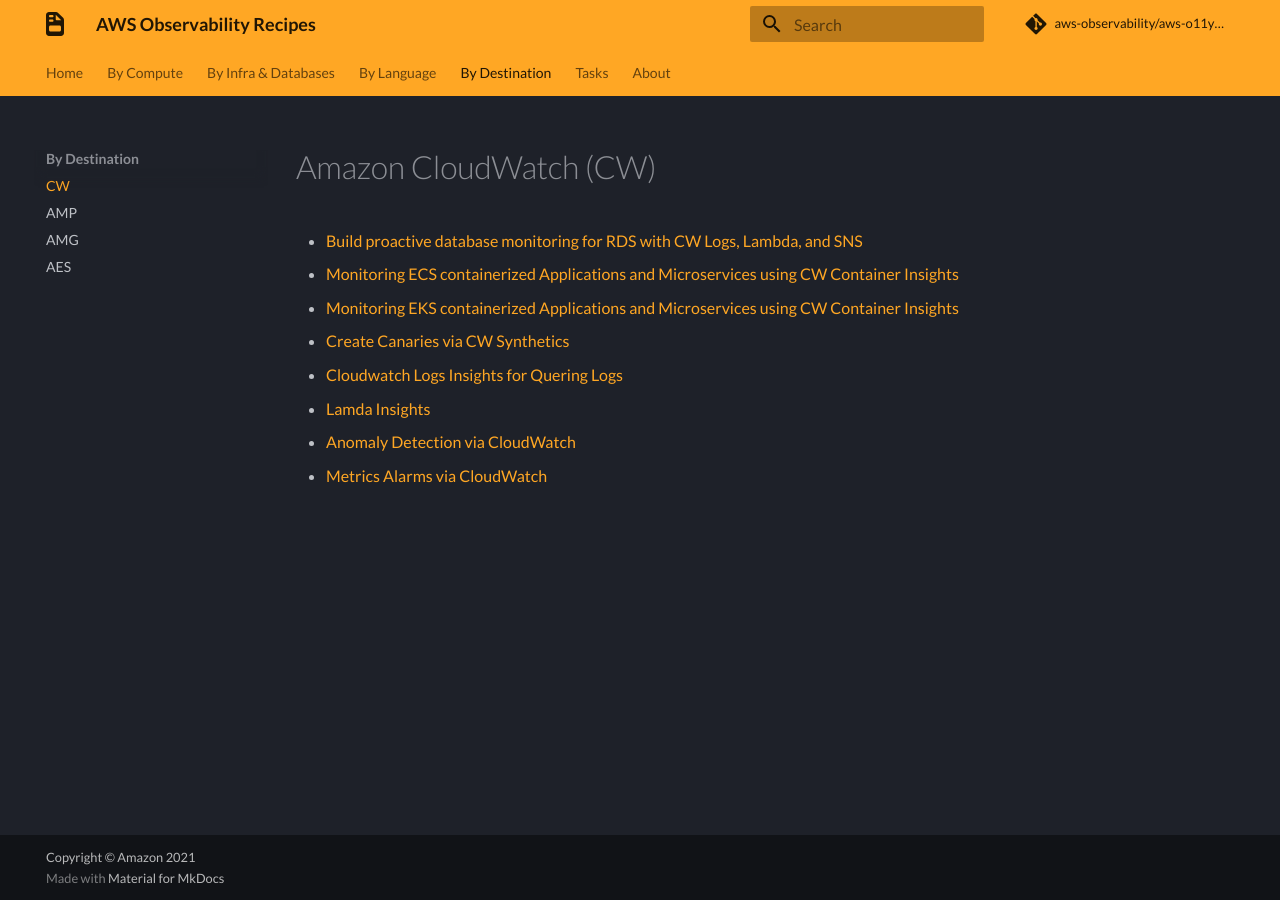
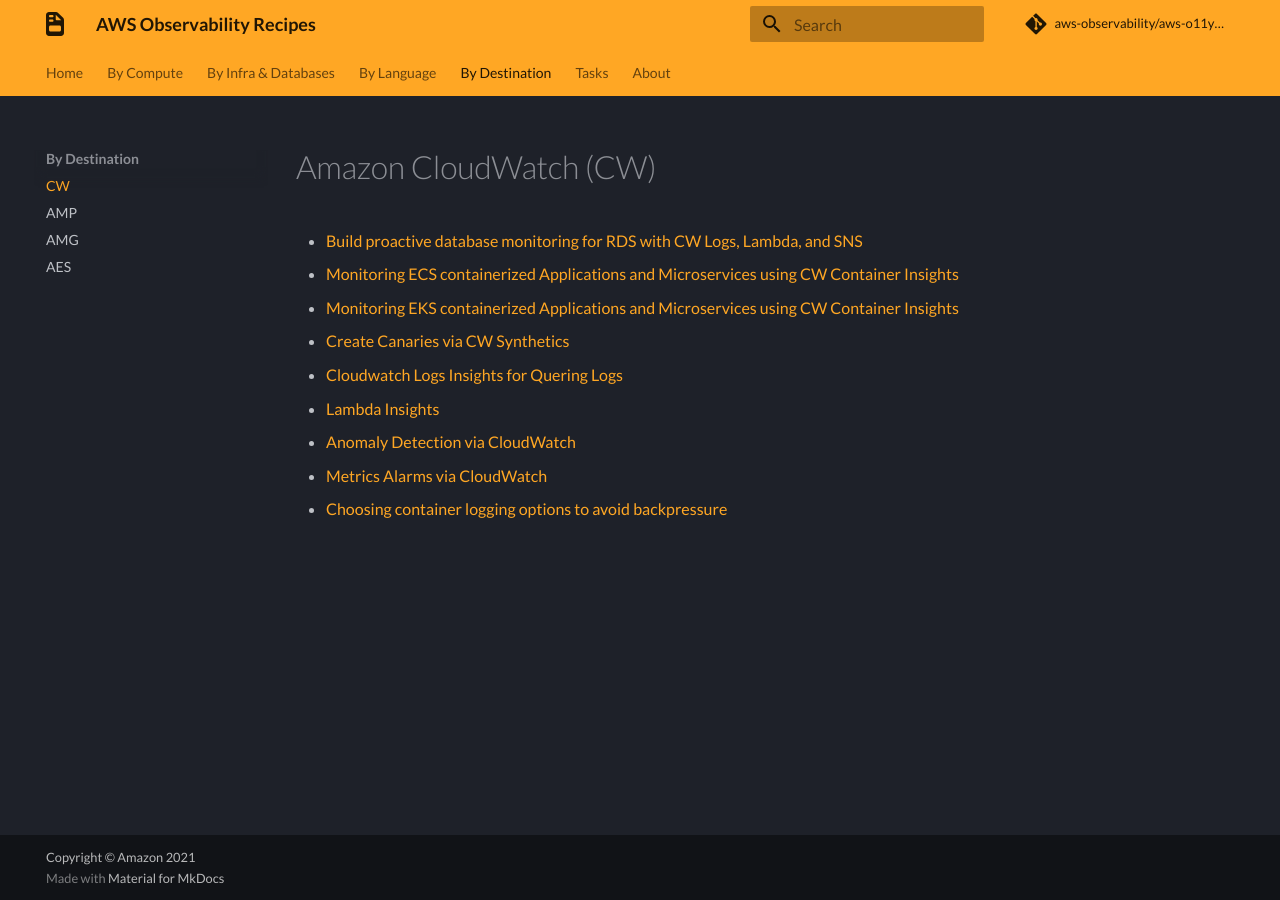
Before and after one commit to aws-observability/aws-o11y-recipes, an MkDocs documentation site: the page built from docs/cw.md, in a window 1280 px wide. Built offline with MkDocs 1.6.1 and Material for MkDocs 9.7.7, drawn with Linux system fonts in a browser that asks for light colours; some web fonts are replaced; comment, search, counter and statistics services are not loaded.

Commit message:
adds CW backpressure blog post

```diff
--- a/docs/cw.md
+++ b/docs/cw.md
@@ -5,10 +5,10 @@
 - [Monitoring EKS containerized Applications and Microservices using CW Container Insights][cwci-eks]
 - [Create Canaries via CW Synthetics][cw-synths]
 - [Cloudwatch Logs Insights for Quering Logs][cw-logsi]
-- [Lamda Insights][cw-lambda]
+- [Lambda Insights][cw-lambda]
 - [Anomaly Detection via CloudWatch][cw-am]
 - [Metrics Alarms via CloudWatch][cw-alarms]
-
+- [Choosing container logging options to avoid backpressure][cw-fluentbit]
 
 [rds-cw]: https://aws.amazon.com/blogs/database/build-proactive-database-monitoring-for-amazon-rds-with-amazon-cloudwatch-logs-aws-lambda-and-amazon-sns/
 [cwci-ecs]: https://observability.workshop.aws/en/containerinsights/ecs.html
```
Also changed, not shown: other parts of docs/cw.md (+1 -0 lines).
